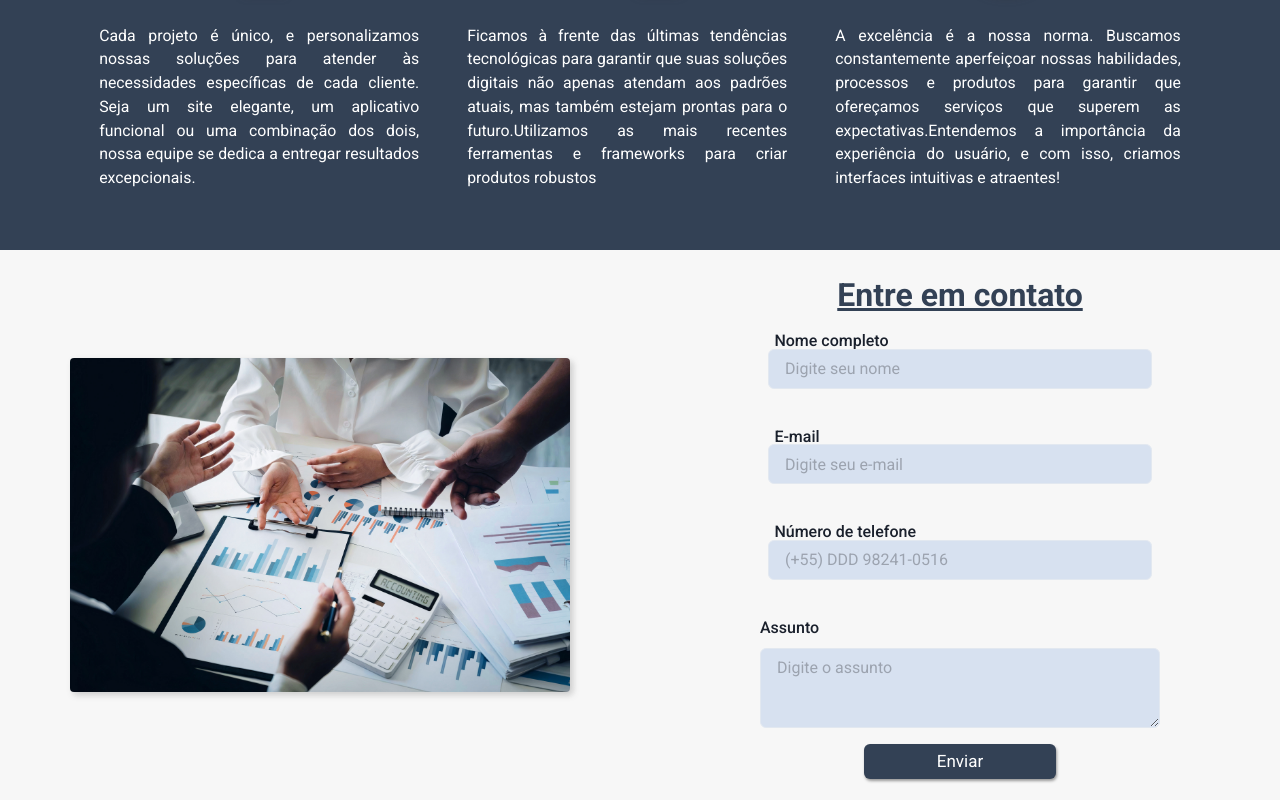
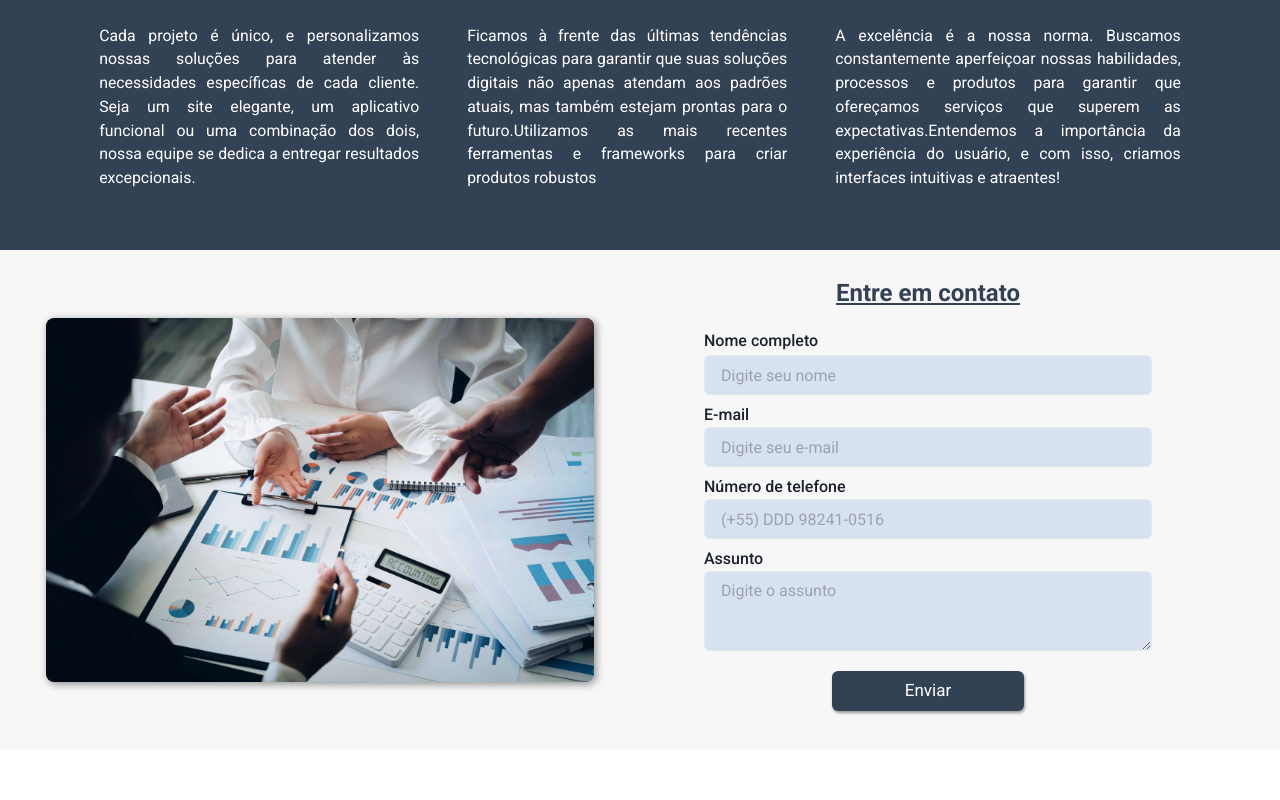
Before and after one commit to CodeProProject/CodePro, a React (Vite) app: page / in a window 1280 px wide. Shown: the part 1418-2218 px from the top of the page. After the commit the page ends 2168 px from the top, so only its background shows below. Built offline with nearby package versions, Linux system fonts and the light colour scheme.

Commit message:
Formulario Responsivo

```diff
--- a/src/Components/Banner/Banner.jsx
+++ b/src/Components/Banner/Banner.jsx
@@ -2,7 +2,7 @@ import React from 'react'
 
 const Banner = () => {
   return (
-    <section className='w-full h-[600px] bg-banner bg-right bg-cover bg-fixed bg-no-repeat'>
+    <section className='w-full h-[500px] bg-banner bg-bottom bg-cover bg-fixed bg-no-repeat md:h-[600px] md:bg-right'>
 
       <div className='w-full h-full bg-black/60 flex flex-col items-center pt-44'>
           <h1 className='text-white font-bold text-center text-xl w-11/12 font-ptsans ssm:w-auto ssm:text-xl md:text-3xl'>Transformando ideias em Realidade Virtual</h1>
--- a/src/Components/Contato/Contato.css
+++ b/src/Components/Contato/Contato.css
@@ -1,5 +1,5 @@
 .contato-container {
-    height: 550px;
+    height: 500px;
     width: 100%;
     background-color: var(--corBrancoEscuro);
     display: flex;
@@ -8,8 +8,8 @@
 }
 
 .img-container{
-    width: 50%;
-    height: 450px;
+    width: 45%;
+    height: 90%;
 
     display: flex;
     align-items: center;
@@ -18,14 +18,14 @@
 
 .img-contato {
     height: auto;
-    width: 500px;
-    border-radius: 4px;
-    filter: drop-shadow(3px 3px 3px #33333338);
+    width: 95%;
+    border-radius: 8px;
+    filter: drop-shadow(2px 2px 4px #33333390);
 }
 
 .form-container {
     width: 50%;
-    height: 450px;
+    height: 90%;
     display: flex;
     align-items: center;
     justify-content: center;
@@ -34,28 +34,19 @@
 
 .formulario{
     width: 100%;
-    height: 100%;
+    height: 95%;
     display: flex;
     flex-direction: column;
     justify-content: center;
     align-items: center;
-    gap: 1em;
+    gap: 8px;
 }
 
-.form-nome, .form-email, .form-number {
-    width: 100%;
-    height: 90px;
+.form-nome, .form-email, .form-number, .form-assunto {
+    width: 70%;
+    height: max-content;
     display: flex;
     flex-direction: column;
-    justify-content: center;
-    align-items: center;
-    position: relative;
-}
-
-.form-nome > .label-nome, .form-email > .label-email, .form-number > .label-number, .form-number > .form-assunto {
-    position: absolute;
-    top: 0;
-    left: 21%;
 }
 
 .button-enviar {
@@ -66,6 +57,7 @@
     box-shadow: 1px 2px 3px rgba(0, 0, 0, 0.39);
     color: white;
     font-size: 17px;
+    margin-top: 12px;
 }
 
 .button-enviar:hover {
@@ -80,7 +72,56 @@
 .h1-title-form {
     font-weight: bold;
     color: var(--corNavegacao);
-    font-size: 32px;
+    font-size: 24px;
     text-decoration: underline;
-    margin-bottom: 10px;
+    margin-bottom: 4px;
 }
+
+@media (max-width: 768px) {
+    .contato-container {
+        height: 700px;
+        flex-direction: column;
+    }
+
+    .img-container{
+        width: 100%;
+        height: 45%;
+
+        display: flex;
+        align-items: center;
+        justify-content: center;
+    }
+
+    .img-contato {
+        width: 50%;
+        min-width: 300px;
+    }
+
+    .form-container {
+        width: 100%;
+        height: 60%;
+    }
+
+    .formulario{
+        width: 100%;
+        height: max-content;
+        gap: 8px;
+        padding-bottom: 24px;
+    }
+
+    .form-nome, .form-email, .form-number, .form-assunto {
+        width: 80%;
+        height: max-content;
+    }
+
+    .h1-title-form {
+        font-size: 20px;
+        margin: 0;
+    }
+}
+
+@media (max-width: 440px) {
+    .h1-title-form {
+        margin: 12px;
+    }
+}
--- a/src/Components/Contato/Contato.jsx
+++ b/src/Components/Contato/Contato.jsx
@@ -28,12 +28,17 @@ const Contato = () => {
             <h1 className='h1-title-form'>Entre em contato</h1>
             <div className='formulario'>
                 <div className='form-nome'>
-                    <FormLabel className='label-nome' display="inline-block" >Nome completo</FormLabel>
+                    <FormLabel
+                        className='label-nome'
+                        display="inline-block"
+                        marginBottom='2px'
+                    >
+                        Nome completo
+                    </FormLabel>
+
                     <Input
                         bg="#d7e1f0"
-                    align="center"
-                    justify="center"
-                    w="60%"
+                        w="100%"
                         type='text'
                         placeholder='Digite seu nome'
                         value={nome}
@@ -42,11 +47,10 @@ const Contato = () => {
                 </div>
 
                 <div className='form-email'>
-                    <FormLabel className='label-email'>E-mail</FormLabel>
+                    <FormLabel className='label-email' marginBottom='0'>E-mail</FormLabel>
                     <Input
-                    boxShadow='s'
                         bg="#d7e1f0"
-                    w="60%"
+                        w="100%"
                         display="flex"
                         type='email'
                         placeholder='Digite seu e-mail'
@@ -56,10 +60,10 @@ const Contato = () => {
                 </div>
 
                 <div className='form-number'>
-                    <FormLabel className='label-number'>Número de telefone</FormLabel>
+                    <FormLabel className='label-number' marginBottom='0'>Número de telefone</FormLabel>
                     <Input
                         bg="#d7e1f0"
-                    w="60%"
+                        w="100%"
                         type='text'
                         placeholder='(+55) DDD 98241-0516'
                         value={number}
@@ -68,11 +72,11 @@ const Contato = () => {
                 </div>
 
                 <div className='form-assunto'>
-                    <FormLabel className='label-assunto'>Assunto</FormLabel>
+                    <FormLabel className='label-assunto' marginBottom='0'>Assunto</FormLabel>
+
                     <Textarea
                         bg="#d7e1f0"
-                    w="400px"
-                    maxH="100%"
+                        w="100%"
                         placeholder='Digite o assunto'
                         value={assunto}
                         onChange={(e)=> {setAssunto(e.target.value)}}
--- a/src/Components/Diferencial/Diferencial.css
+++ b/src/Components/Diferencial/Diferencial.css
@@ -72,7 +72,7 @@
 }
 
 
-@media (max-width: 900px) {
+@media (max-width: 1000px) {
     .diferencial-container {
         height: max-content;
         padding: 32px;
```
Lines whose indentation alone changed are shown as unchanged.
